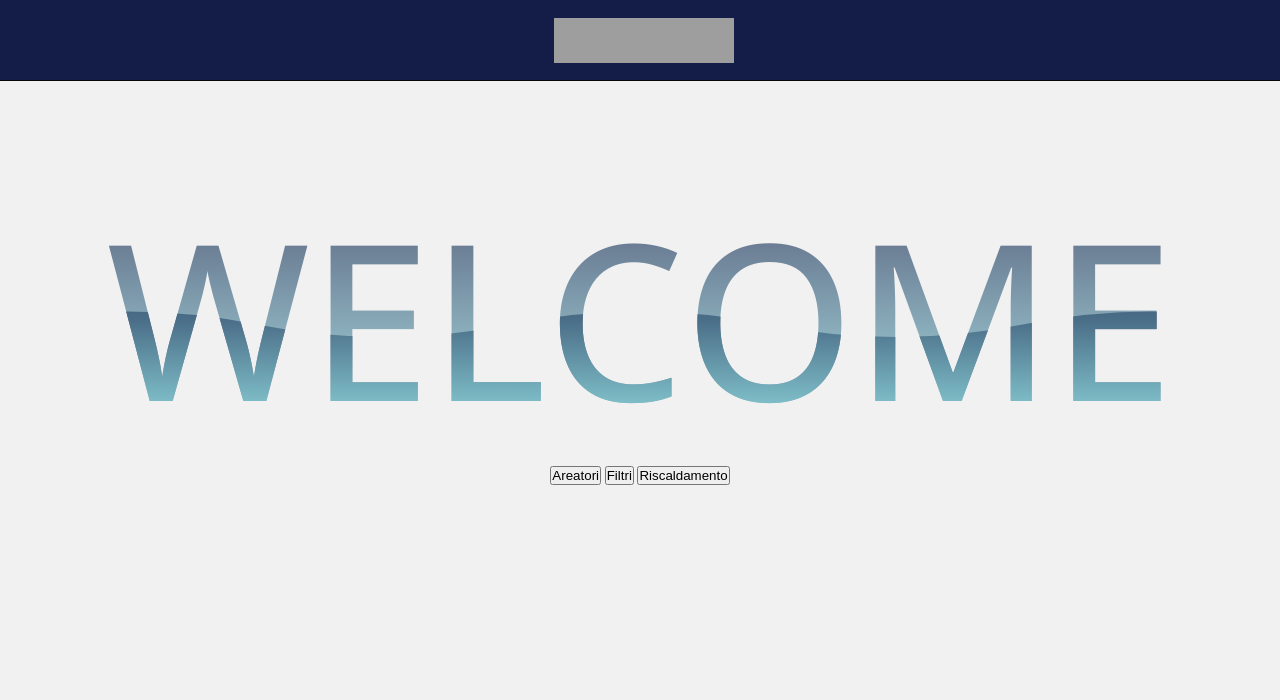
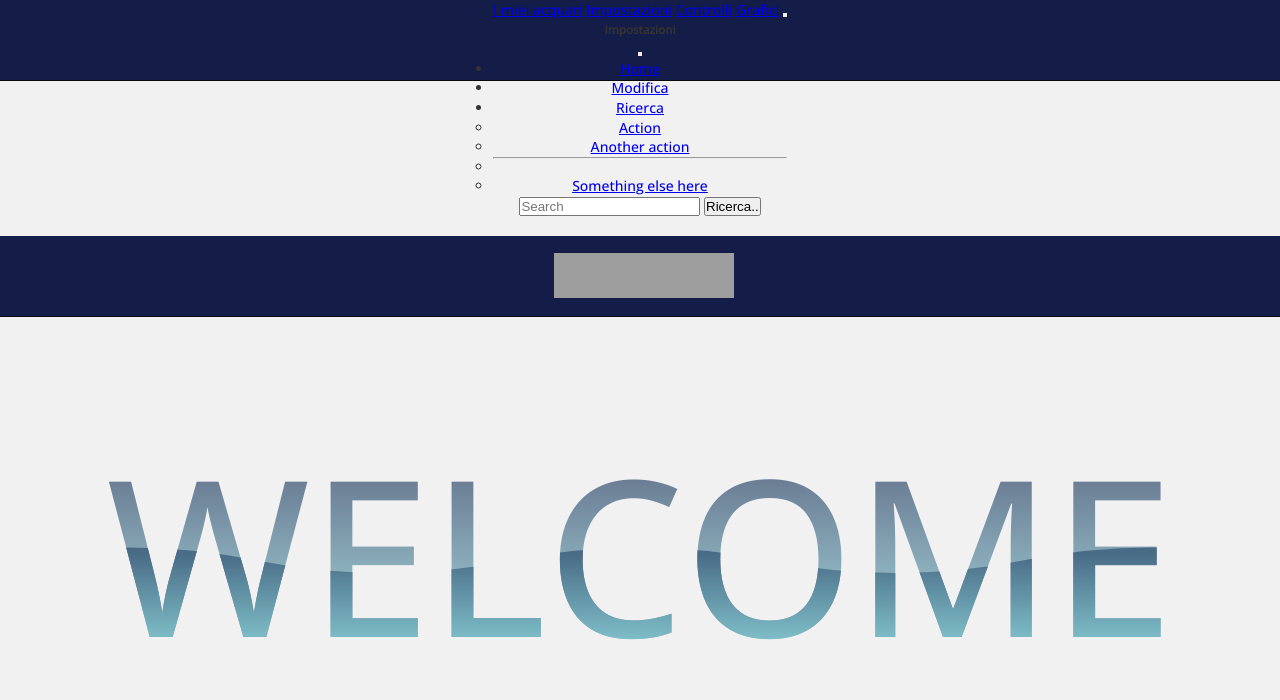
Before and after one commit to GianniMoretti/EyeScape, a PHP site: page /HTML/prova.html in a window 1280 px wide. Shown: the top 700 px of the page. Run offline with PHP 8.4, Linux system fonts and the light colour scheme; some libraries are stand-ins or nearby versions; some web fonts are replaced; grey boxes are pictures that could not be loaded.

Commit message:
Added graphs

```diff
--- a/Code/WebApp/HTML/prova.html
+++ b/Code/WebApp/HTML/prova.html
@@ -17,6 +17,101 @@
 
 </head>
 <body>
+
+
+<nav class="navbar navbar-dark bg-dark fixed-top">
+    <div class="container-fluid">
+        <a class="navbar-brand" href="#">I miei acquari</a>
+        <a class="navbar-brand" href="#">Impostazioni</a>
+        <a class="navbar-brand" href="#">Controlli</a>
+        <a class="navbar-brand" href="#">Grafici</a>
+
+        <!--bottone ham-->
+        <button class="navbar-toggler" type="button" data-bs-toggle="offcanvas" data-bs-target="#offcanvasDarkNavbar"
+                aria-controls="offcanvasDarkNavbar">
+            <span class="navbar-toggler-icon"></span>
+        </button>
+        <div class="offcanvas offcanvas-end text-bg-dark" tabindex="-1" id="offcanvasDarkNavbar"
+             aria-labelledby="offcanvasDarkNavbarLabel">
+            <div class="offcanvas-header">
+                <h5 class="offcanvas-title" id="offcanvasDarkNavbarLabel">Impostazioni</h5>
+                <button type="button" class="btn-close btn-close-white" data-bs-dismiss="offcanvas"
+                        aria-label="Close"></button>
+            </div>
+            <div class="offcanvas-body">
+                <ul class="navbar-nav justify-content-end flex-grow-1 pe-3">
+                    <li class="nav-item">
+                        <a class="nav-link active" aria-current="page" href="#">Home</a>
+                    </li>
+                    <li class="nav-item">
+                        <a class="nav-link" href="#">Modifica</a>
+                    </li>
+                    <li class="nav-item dropdown">
+                        <a class="nav-link dropdown-toggle" href="#" role="button" data-bs-toggle="dropdown"
+                           aria-expanded="false">
+                            Ricerca
+                        </a>
+                        <ul class="dropdown-menu dropdown-menu-dark">
+                            <li><a class="dropdown-item" href="#">Action</a></li>
+                            <li><a class="dropdown-item" href="#">Another action</a></li>
+                            <li>
+                                <hr class="dropdown-divider">
+                            </li>
+                            <li><a class="dropdown-item" href="#">Something else here</a></li>
+                        </ul>
+                    </li>
+                </ul>
+                <form class="d-flex" role="search">
+                    <input class="form-control me-2" type="search" placeholder="Search" aria-label="Search">
+                    <button class="btn btn-success" type="submit">Ricerca..</button>
+                </form>
+            </div>
+        </div> <!--hamburger-->
+    </div>
+</nav>
+
+
+<div class="grafico">
+    <canvas id="myChart"></canvas>
+</div>
+<script>
+    const labels = [
+        'January',
+        'February',
+        'March',
+        'April',
+        'May',
+        'June',
+        'July',
+        'August',
+
+    ];
+
+    const data = {
+        labels: labels,
+        datasets: [{
+            label: 'My First dataset',
+            backgroundColor: 'rgb(255, 99, 132)',
+            borderColor: 'rgb(255, 99, 132)',
+            data: [0, 10, 5, 2, 20, 30, 40, 40, 15, 12, 7, 4, ],
+        }]
+    };
+
+    const config = {
+        type: 'line',
+        data: data,
+        options: {}
+    };
+</script>
+
+<script>
+    const myChart = new Chart(
+        document.getElementById('myChart'),
+        config
+    );
+</script>
+
+
 
 <nav class="navbar">
     <div class="container">
--- a/Code/WebApp/css/Home.css
+++ b/Code/WebApp/css/Home.css
@@ -61,6 +61,7 @@
     width: 15%;
     height: 15%;
 }
+
 
 
 svg {
```
